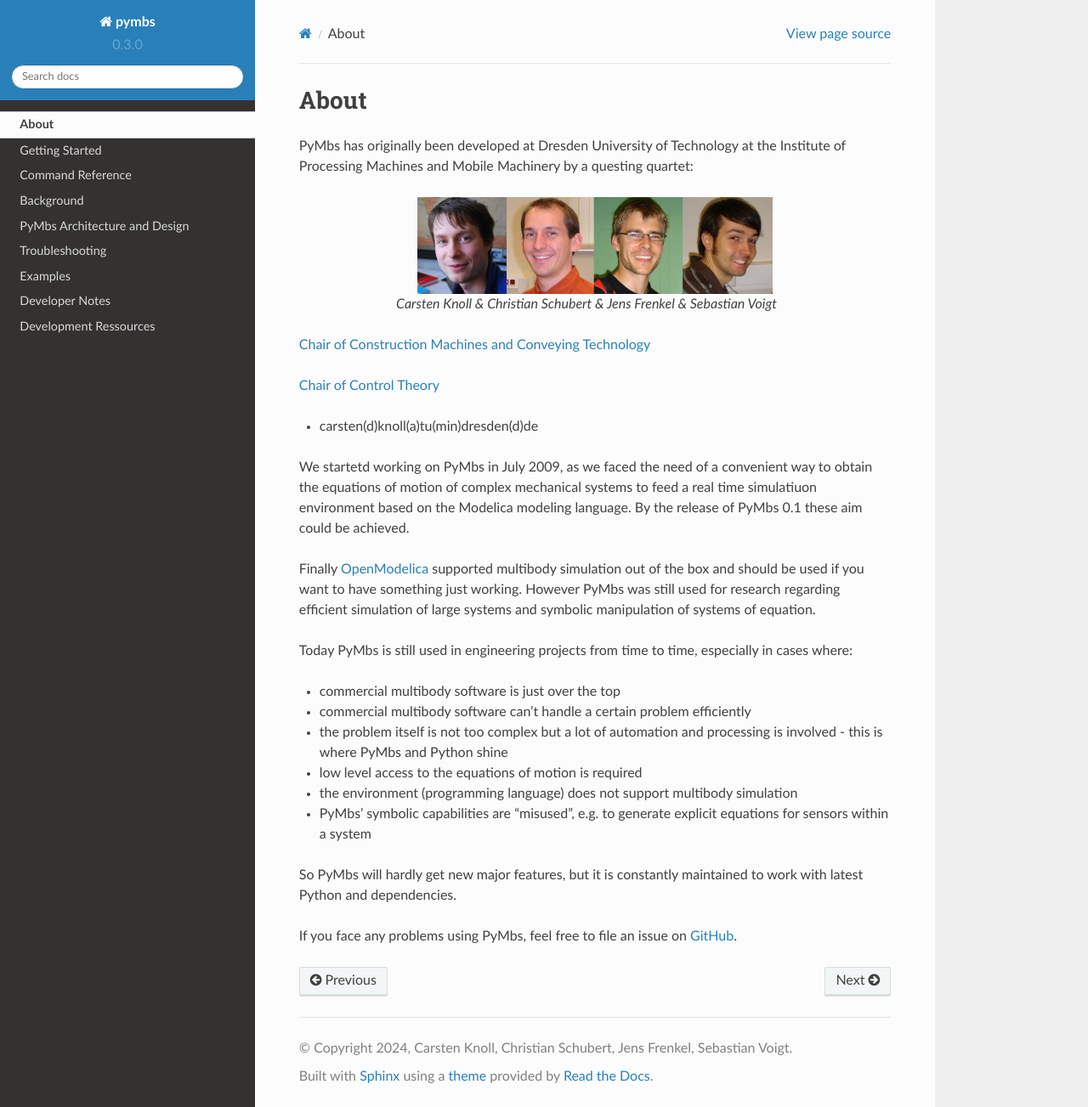
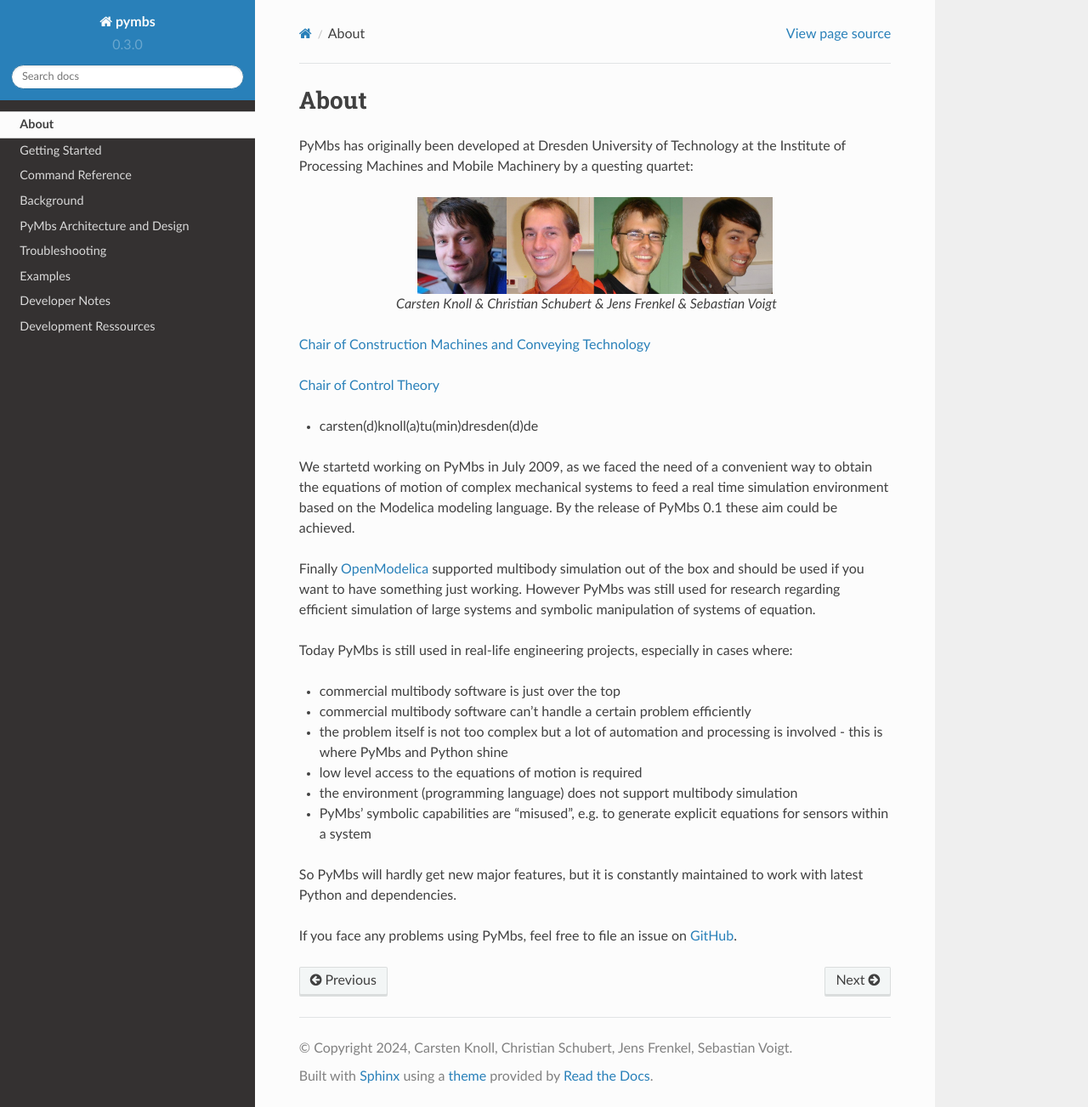
Before and after one commit to sevoigt/pymbs, a Sphinx documentation site: the page built from doc/source/preamble/about.rst, in a window 1280 px wide and 1303 px high. Shown: the whole window at 85% size. Built offline with Sphinx 7.4.7 and the Read the Docs theme 2.0.0, drawn with Linux system fonts in a browser that asks for light colours; formulas are drawn with MathJax 3.

```diff
--- a/doc/source/examples/inverted_pendulum.rst
+++ b/doc/source/examples/inverted_pendulum.rst
@@ -28,7 +28,8 @@ themselves:
     :lines: 24-28
 
 The trolley can move translational and the pendulum rotates around the mounting
-point on the trolley:
+point at the trolley. Note that we need to set the inital values here. The controller
+is rather basic and only works in a limited start angle range of the pendulum:
 
 .. literalinclude:: ../../../examples/controlled/inverted_pendulum/inverted_pendulum.py
     :lines: 30-31
@@ -75,7 +76,7 @@ This results from running the simulation:
 
 .. only:: latex
 
-    .. image:: inverted_pendulum.jpg
+    .. image:: inverted_pendulum.png
         :scale: 50 %
 
 In the end, the complete source looks like this:
--- a/doc/source/preamble/about.rst
+++ b/doc/source/preamble/about.rst
@@ -20,7 +20,7 @@ Institute of Processing Machines and Mobile Machinery by a questing quartet:
 
 We startetd working on PyMbs in July 2009, as we faced the need of a
 convenient way to obtain the equations of motion of complex mechanical
-systems to feed a real time simulatiuon environment based on the Modelica
+systems to feed a real time simulation environment based on the Modelica
 modeling language. By the release of PyMbs 0.1 these aim could be achieved.
 
 Finally `OpenModelica <https://openmodelica.org>`_ supported multibody
@@ -28,7 +28,7 @@ simulation out of the box and should be used if you want to have something
 just working. However PyMbs was still used for research regarding efficient
 simulation of large systems and symbolic manipulation of systems of equation.
 
-Today PyMbs is still used in engineering projects from time to time, especially
+Today PyMbs is still used in real-life engineering projects, especially
 in cases where:
 
 * commercial multibody software is just over the top
```
Also changed, not shown: doc/source/examples/inverted_pendulum.gif, doc/source/examples/inverted_pendulum.jpg (deleted), doc/source/examples/inverted_pendulum.png (added).
